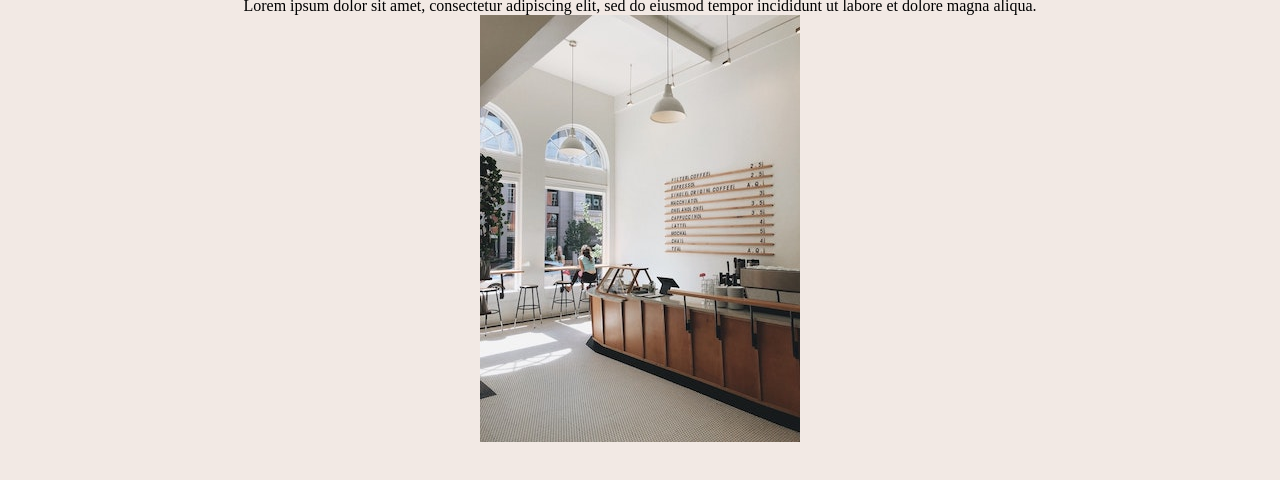
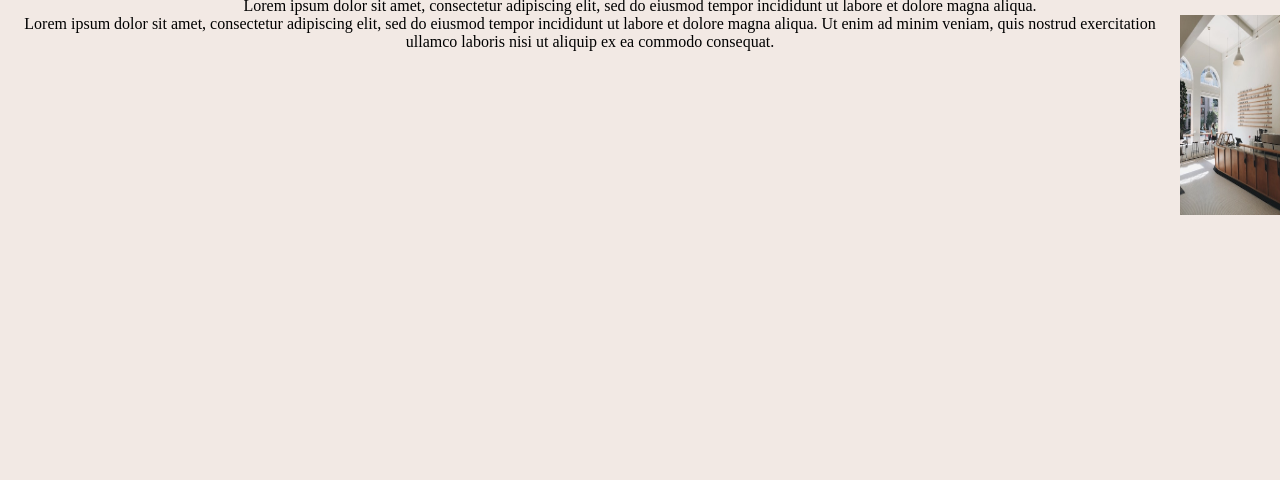
Before and after one commit to bigeugg/midterm, a plain HTML site: page misc/about.html in a window 1280 px wide. Shown: the part 40-520 px from the top of the page. Drawn offline with Linux system fonts and the light colour scheme.

Commit message:
added the cafe picture

```diff
--- a/css/stylesheets.css
+++ b/css/stylesheets.css
@@ -77,5 +77,6 @@
 }
 
 .shop {
-    margin-left: auto;
+    float: right;
+
 }
--- a/misc/about.html
+++ b/misc/about.html
@@ -1,16 +1,28 @@
 <!DOCTYPE html>
 <html lang="en">
-<head>
-    <meta charset="UTF-8">
-    <link href="../css/stylesheets.css" rel="stylesheet"/>
+  <head>
+    <meta charset="UTF-8" />
+    <link href="../css/stylesheets.css" rel="stylesheet" />
     <title>About Us</title>
-</head>
-<body>
+  </head>
+  <body>
     <h1>Who are we?</h1>
-    <p>Lorem ipsum dolor sit amet, consectetur adipiscing elit, sed do eiusmod tempor incididunt ut labore et dolore magna aliqua.</p>
+    <p>
+      Lorem ipsum dolor sit amet, consectetur adipiscing elit, sed do eiusmod
+      tempor incididunt ut labore et dolore magna aliqua.
+    </p>
 
+    <div>
     <p>
-        <img src="../images/cafe.jpeg" alt="Cafe" class="shop"/>
-      </p>
-</body>
+      <img
+        src="../images/cafe.jpeg"
+        alt="Cafe"
+        height="200"
+        width="100"
+        class="shop"
+      />
+    </p>
+    </div>
+    <p>Lorem ipsum dolor sit amet, consectetur adipiscing elit, sed do eiusmod tempor incididunt ut labore et dolore magna aliqua. Ut enim ad minim veniam, quis nostrud exercitation ullamco laboris nisi ut aliquip ex ea commodo consequat.</p>
+  </body>
 </html>
```
